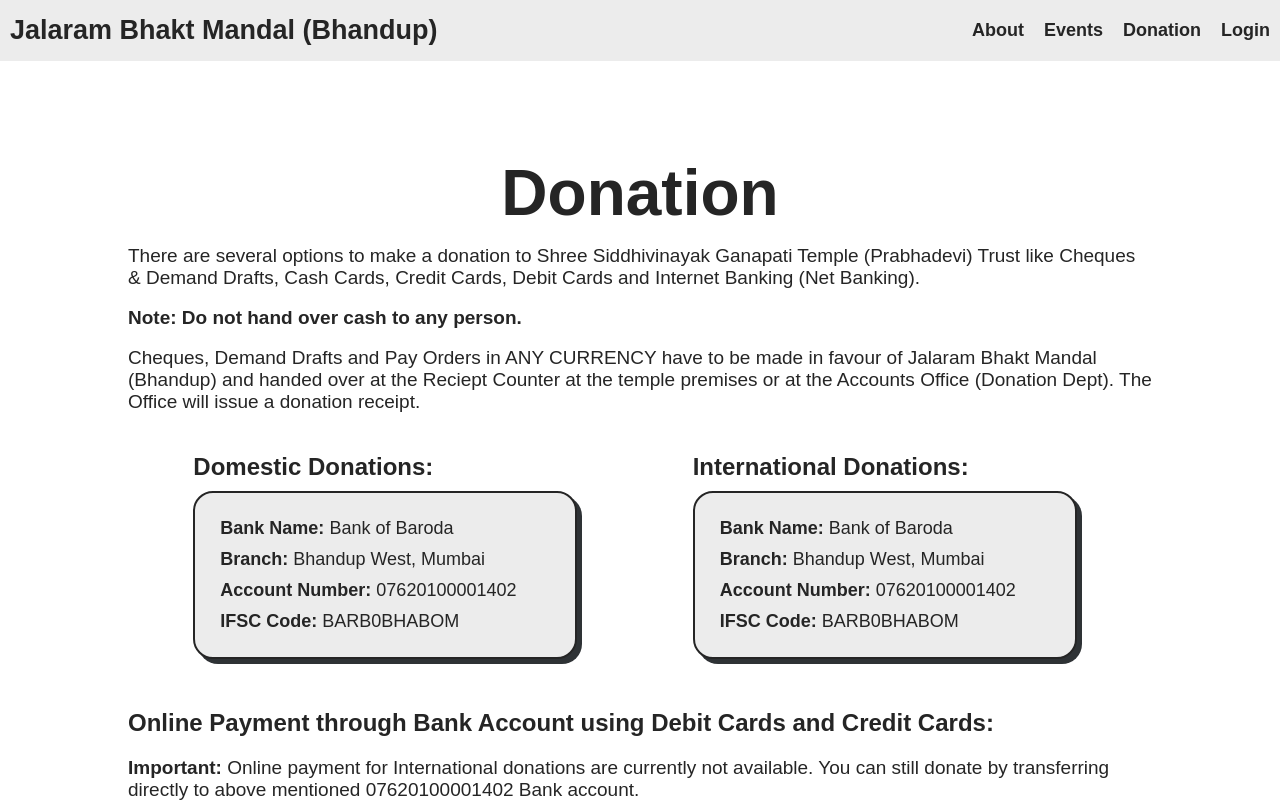
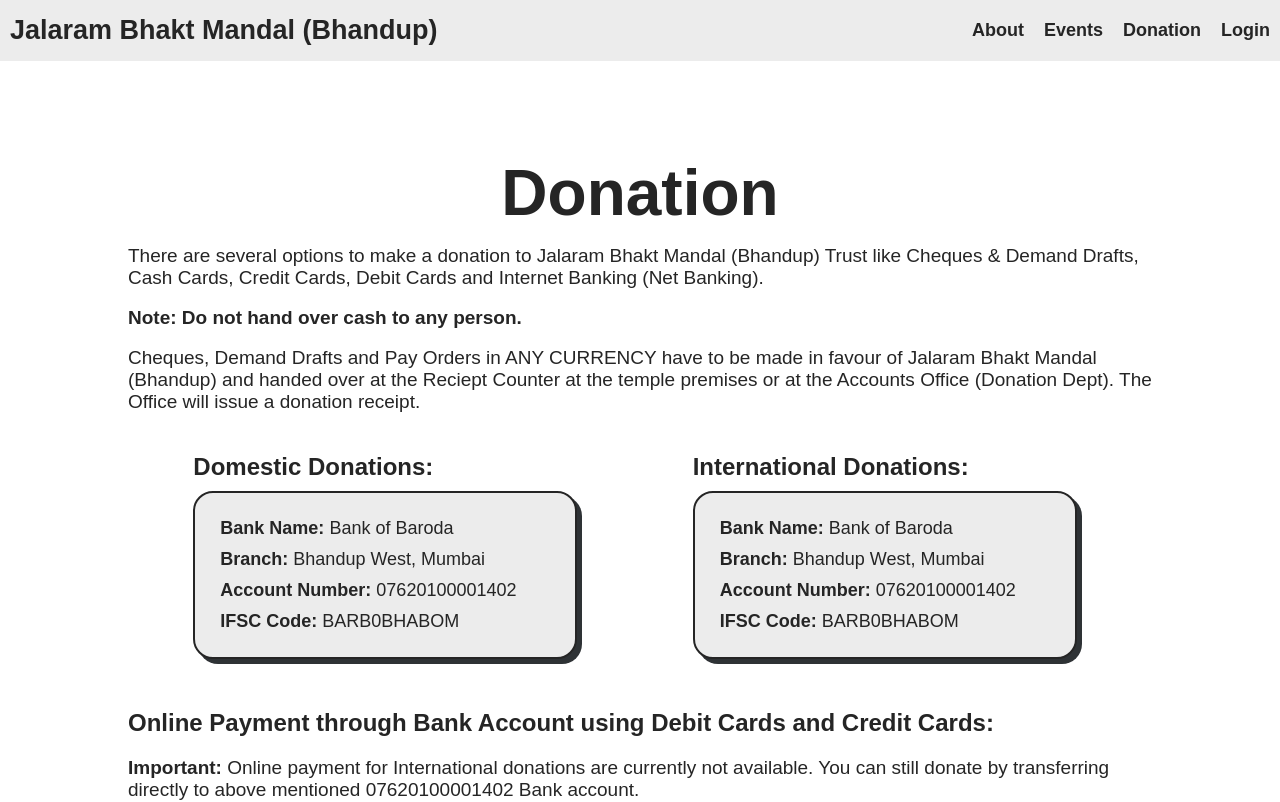
Before and after one commit to HardikShah563/jalaram_mandir, a React (Create React App) app: page /donation in a window 1280 px wide. Shown: the top 802 px of the page. Built offline with nearby package versions, Linux system fonts and the light colour scheme; what to-words would draw is missing.

Commit message:
small change

```diff
--- a/package.json
+++ b/package.json
@@ -1,5 +1,6 @@
 {
   "name": "client",
+  "homepage": "http://jalarammandir.org/",
   "version": "0.1.0",
   "private": true,
   "dependencies": {
@@ -18,6 +19,8 @@
     "web-vitals": "^2.1.4"
   },
   "scripts": {
+    "predeploy": "npm run build",
+    "deploy": "gh-pages -b master -d build",
     "start": "react-scripts start",
     "build": "react-scripts build",
     "test": "react-scripts test",
--- a/src/pages/Donate.jsx
+++ b/src/pages/Donate.jsx
@@ -6,7 +6,7 @@
 
                 <div className="w-80 mg-a-a">
                     <p className="main-text">
-                        There are several options to make a donation to Shree Siddhivinayak Ganapati Temple (Prabhadevi) Trust like Cheques & Demand Drafts, Cash Cards, Credit Cards, Debit Cards and Internet Banking (Net Banking).
+                        There are several options to make a donation to Jalaram Bhakt Mandal (Bhandup) Trust like Cheques & Demand Drafts, Cash Cards, Credit Cards, Debit Cards and Internet Banking (Net Banking).
                     </p>
 
                     <br />
```
